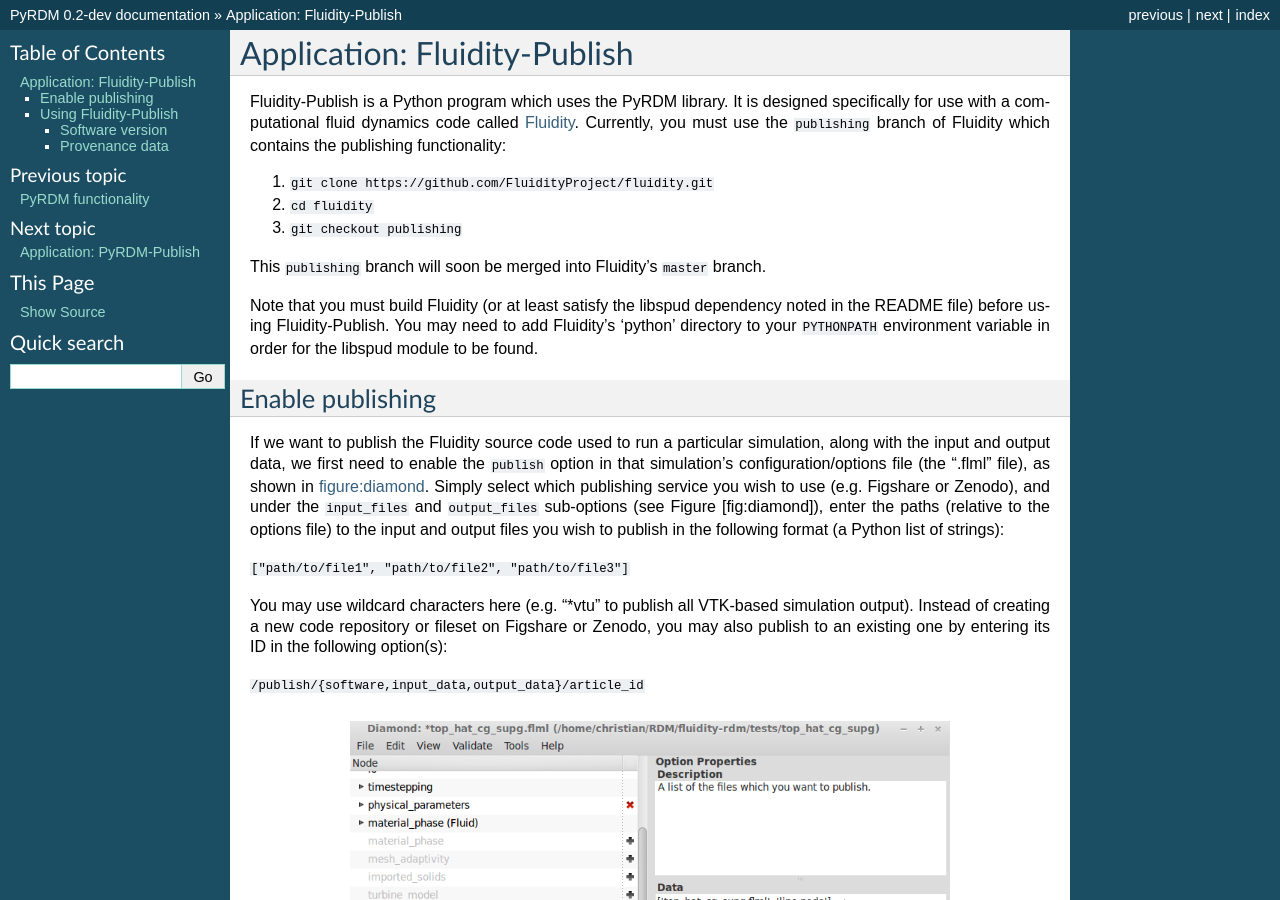
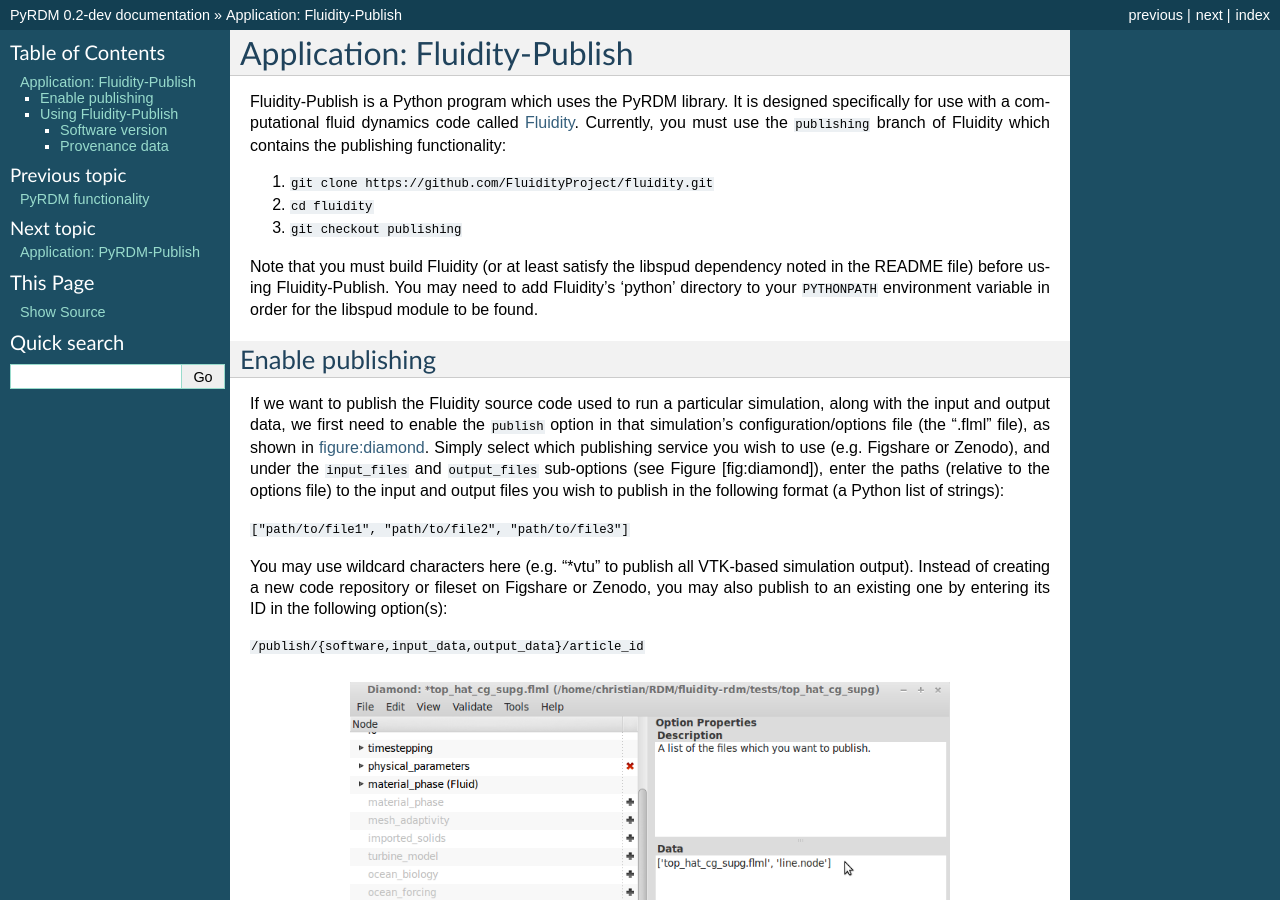
Before and after one commit to pyrdm/pyrdm, a Sphinx documentation site: the page built from docs/source/application_fluidity.rst, in a window 1280 px wide and 900 px high. Built offline with Sphinx 7.4.7, drawn with Linux system fonts in a browser that asks for light colours; pages that are not in the unit, such as notebooks, are missing from menus.

Commit message:
This won't yet be merged into master.

```diff
--- a/docs/source/application_fluidity.rst
+++ b/docs/source/application_fluidity.rst
@@ -11,8 +11,6 @@ the ``publishing`` branch of Fluidity which contains the publishing functionalit
 #. ``cd fluidity``
 
 #. ``git checkout publishing``
-
-This ``publishing`` branch will soon be merged into Fluidity's ``master`` branch.
 
 Note that you must build Fluidity (or at least satisfy the libspud dependency noted in
 the README file) before using Fluidity-Publish. You may need to add
```
